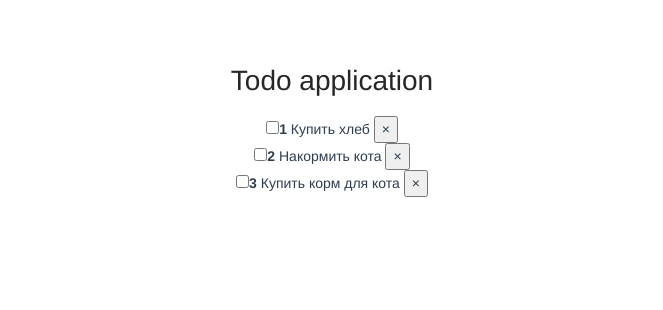
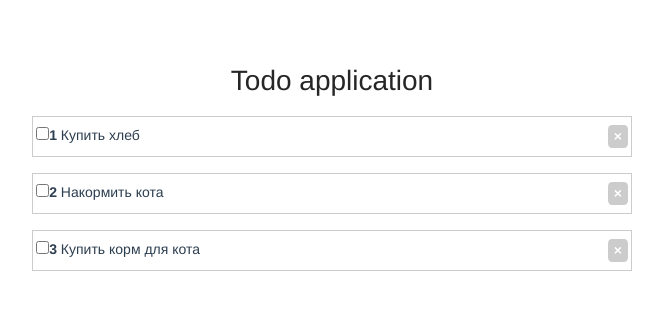
Before and after one commit to alisamaiboroda/Todo, a Vue app: page / in a window 1280 px wide. Shown: the top 310 px of the page, without its empty margins (308-971 px from the left). Built offline with nearby package versions, Linux system fonts and the light colour scheme.

Commit message:
add style

```diff
--- a/src/App.vue
+++ b/src/App.vue
@@ -1,5 +1,5 @@
 <template>
-  <div class="container" id="app">
+  <div id="app" class="container">
     <h1>Todo application</h1>
     <TodoList v-bind:todos="todos" />
   </div>
@@ -35,9 +35,9 @@ export default {
 }
 .container {
   display: flex;
+  flex-direction: column;
+  flex-wrap: wrap;
   justify-content: center;
-  text-align: center;
-  flex-wrap: wrap;
-  flex-direction: column;
+  align-items: center;
 }
 </style>
--- a/src/components/TodoItem.vue
+++ b/src/components/TodoItem.vue
@@ -5,7 +5,7 @@
       <strong>{{ todo.id }}</strong>
       {{ todo.title }}
     </span>
-    <button>&times;</button>
+    <button class="rm">&times;</button>
   </li>
 </template>
 
@@ -19,3 +19,24 @@ export default {
   },
 };
 </script>
+
+<style scoped>
+li {
+  border: 1px solid #cccccc;
+  display: flex;
+  justify-content: space-between;
+  padding: 0.5rem 0.2rem;
+  margin-bottom: 1rem;
+  width: 600px;
+}
+.rm {
+  border-radius: 20%;
+  border: none;
+  color: white;
+  background-color: #cccccc;
+  font-weight: bold;
+}
+.done {
+  text-decoration: line-through;
+}
+</style>
```
